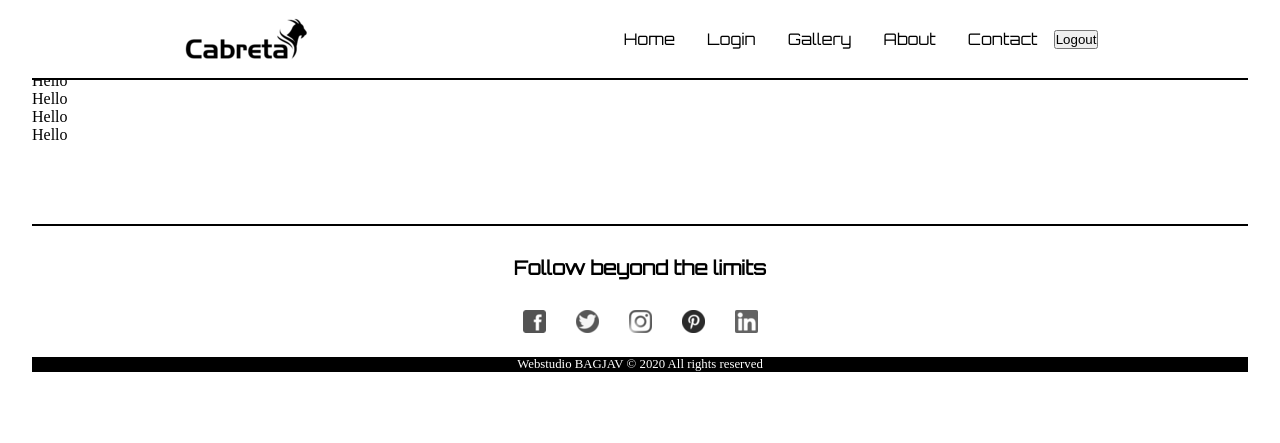
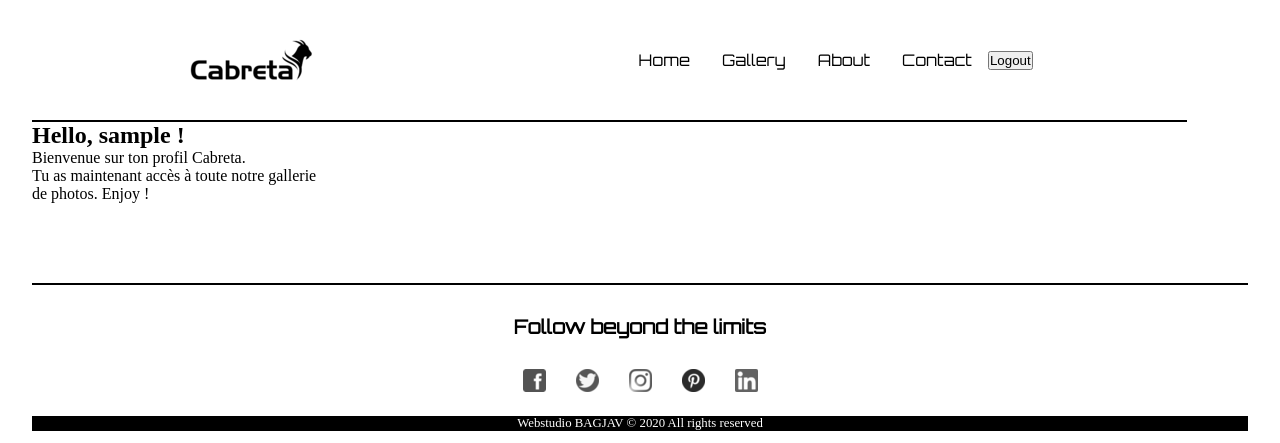
Before and after one commit to aloz-lab/CabretaPHP, a PHP site: page /pages/profile.php in a window 1280 px wide. Shown: the top 443 px of the page. Run offline with PHP 8.4, Linux system fonts and the light colour scheme; the visitor is signed in with stand-in values (Sample User, id 1).

Commit message:
add login/logout and adapt navbar

```diff
--- a/assets/css/style.css
+++ b/assets/css/style.css
@@ -45,7 +45,7 @@
     height: 10%;
     border-bottom: 2px solid black;
     background-color: #fff;
-    position: fixed;
+    /*position: fixed;*/
     z-index: 1;
     top: 0;
     width: 95%;
--- a/index.php
+++ b/index.php
@@ -1,4 +1,6 @@
 <?php
+    session_start();
+
     include('layouts/head.php');
     include('layouts/header.php');
 
--- a/layouts/header.php
+++ b/layouts/header.php
@@ -1,47 +1,39 @@
-<?php
-    session_start();
-
-    if(isset($_POST['logout'])) {
-        Header('Location: http://localhost:8000/pages/index.php');
-    }
-?>
-
 <header>
     <img src="../assets/images/logo/CabretaLogoBlack1.png" alt="Logo Cabretta">
     <div class="container">
         <nav class="top-menu">
             <ul class="menu">
                 <li><a href="../index.php">Home</a></li>
-                <li><a href="../pages/login.php">Login</a></li>
 
                 <?php
-                    //if(isset($_SESSION['isConnected']) && $_SESSION['isConnected'] === true) {
+                if(isset($_SESSION['isConnected']) && $_SESSION['isConnected'] === true) {
                 ?>
                     <li><a href="../pages/gallery.php">Gallery</a></li>
-                <?php
-                    //} else { echo "";
-                ?>
+                    <li><a href="../pages/about.php">About</a></li>
+                <?php } else { ?>
+                    <li><a href="../pages/login.php">Login</a></li>
+                <?php }?>
 
                 <?php
-                    //if(isset($_SESSION['isConnected']) && $_SESSION['isConnected'] === true) {
-                ?>
-                    <li><a href="../pages/about.php">About</a></li>
-                <?php
-                    //} else { echo "";
-                ?>
+                    //if(empty($_SESSION['isConnected']) && empty($_SESSION['username'])){ ?>
+                        <!--<li><a href="../pages/login.php">Login</a></li>-->
+                <?php //} else { ?>
+                <!--<li><a href="../pages/gallery.php">Gallery</a></li>
+                    <li><a href="../pages/about.php">About</a></li>-->
+                <?php //} ?>
 
                 <li><a href="../pages/contact.php">Contact</a></li>
 
                 <?php
-                    //if(isset($_SESSION['isConnected']) && $_SESSION['isConnected'] === true) {
+                    if(isset($_SESSION['isConnected']) && $_SESSION['isConnected'] === true) {
                 ?>
                     <li>
-                        <form method="POST" action="index.php">
+                        <form method="POST" action="../index.php">
                             <button type="submit" name="logout">Logout</button>
                         </form>
                     </li>
                 <?php
-                    //} else { echo "";
+                    } else { echo "";}
                  ?>
             </ul>
         </nav>
--- a/pages/profile.php
+++ b/pages/profile.php
@@ -4,24 +4,31 @@
     include('../layouts/head.php');
     include('../layouts/header.php');
 
-    if($_SESSION['isConnected'] || $_SESSION['isConnected'] == false) {
+    if(empty($_SESSION['isConnected']) || $_SESSION['isConnected'] == false) {
         Header('Location : http://localhost:8000/index.php');
     }
 ?>
 
 <!-- Infos -->
-<div>
-    <p>Hello</p>
-    <p>Hello</p>
-    <p>Hello</p>
-    <p>Hello</p>
-    <p>Hello</p>
-    <p>Hello</p>
-    <p>Hello</p>
-    <p>Hello</p>
-    <h1>Hello, <code><?php echo $_SESSION['username']; ?></code> !</h1>
+<!-- <div>
+    <h1>Hello, <code></code> !</h1>
+</div> -->
+
+<div class="card" style="width: 18rem;">
+    <div class="card-body">
+        <h2 class="card-title">
+            Hello,
+            <?php
+                if(isset($_SESSION['username'])){
+                    echo $_SESSION['username'] . " !";
+                } else{
+                    echo "error";
+                }
+            ?>
+        </h2>
+        <p class="card-text">Bienvenue sur ton profil Cabreta.</p>
+        <p class="card-text">Tu as maintenant accès à toute notre gallerie de photos. Enjoy !</p>
+    </div>
 </div>
 
-
-
 <?php include('../layouts/footer.php');?>
```
Also changed, not shown: pages/about.php (+5 -3 lines), pages/contact.php (+8 -5 lines), pages/gallery.php (+6 -2 lines), pages/landscape.php (+5 -2 lines), pages/login.php (+11 -5 lines), assets/images/carousel/Architecture-Arcks.jpg (deleted), assets/images/carousel/Art-ThaîEngraving.jpg (deleted), 4 other files.
